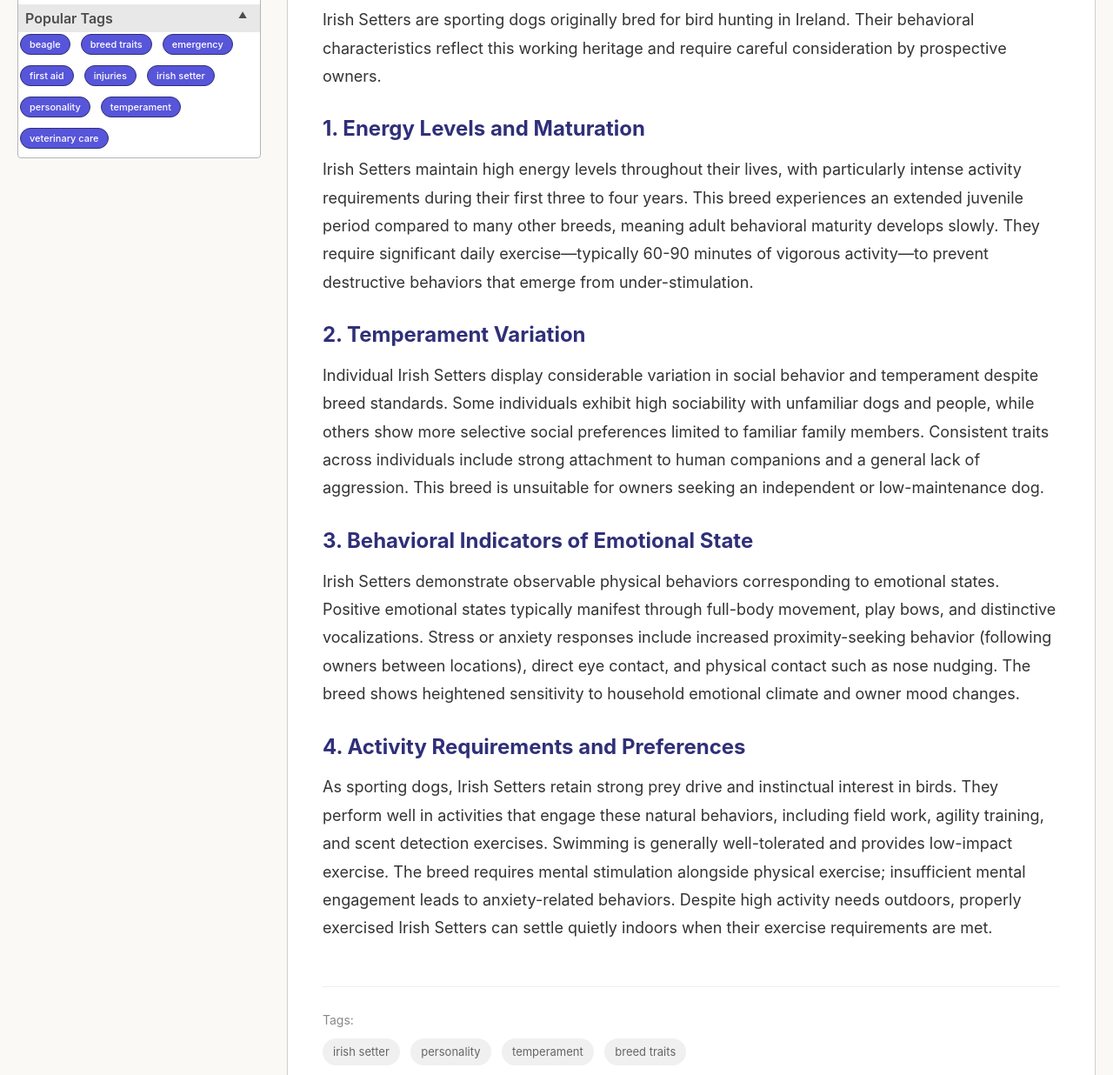
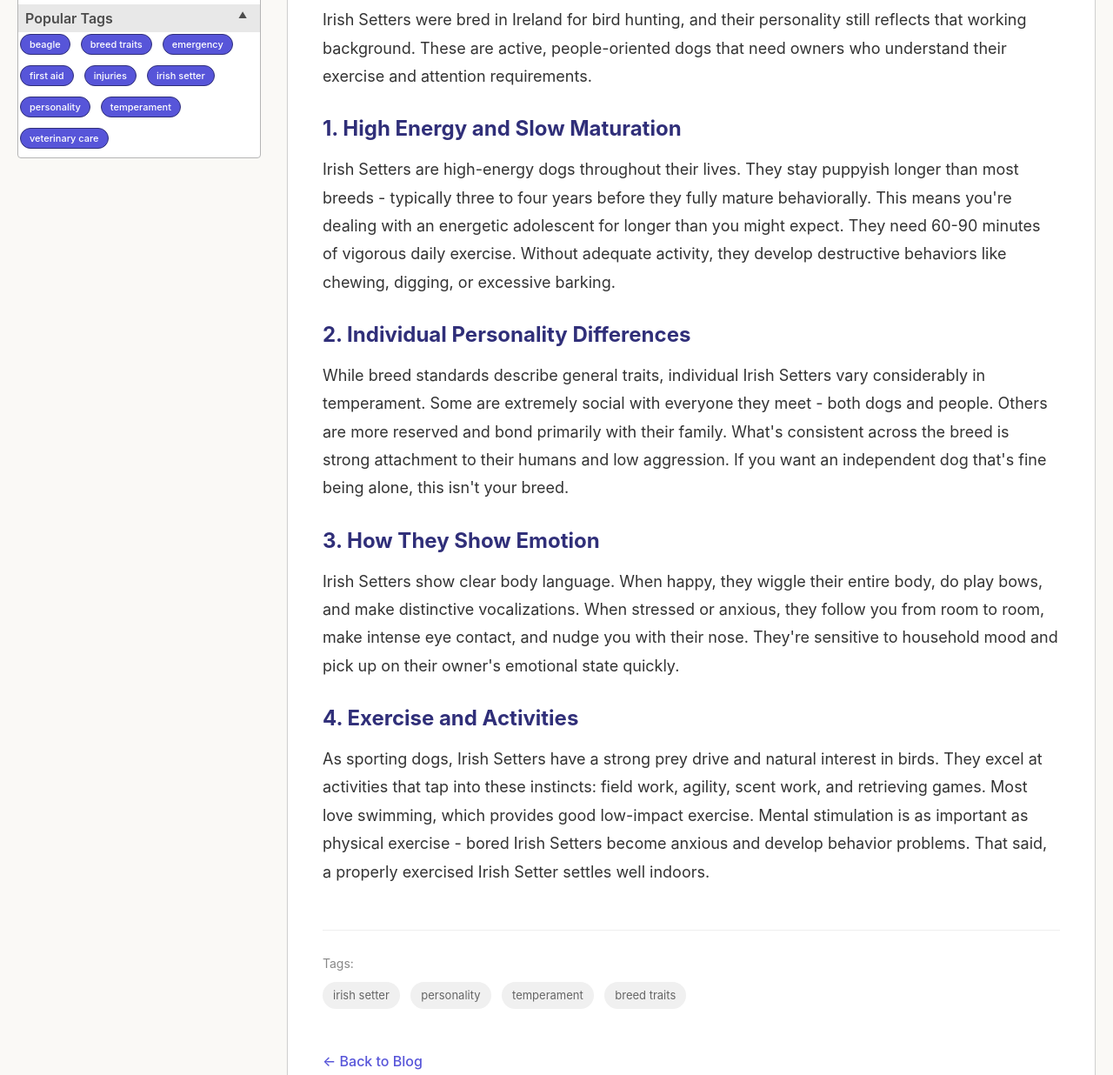
Before and after one commit to radergan/dog-breeds, a website: page blog/irish-setter-personality.html in a window 1280 px wide. Shown: the part 444-1680 px from the top of the page at 87% size. Drawn offline with nearby package versions, Linux system fonts and the light colour scheme.

Commit message:
Revise Irish Setter article to balanced, natural tone - informative without being clinical or cutesy

```diff
--- a/blog-posts.js
+++ b/blog-posts.js
@@ -19,7 +19,7 @@ const blogPosts = [
     "id": 2,
     "slug": "irish-setter-personality",
     "title": "The Irish Setter Personality: Understanding Your Redhead's Unique Temperament",
-    "excerpt": "Irish Setters exhibit distinct behavioral traits including high energy levels, variable temperament, clear emotional responses, and strong exercise requirements. Understanding these characteristics is essential for potential owners.",
+    "excerpt": "Irish Setters are high-energy sporting dogs with distinct personality traits. Their behavior reflects their hunting heritage, and understanding their temperament is crucial for anyone considering this breed.",
     "featuredImage": "",
     "publishedDate": "2026-05-19",
     "category": "Breeds",
--- a/blog/irish-setter-personality.html
+++ b/blog/irish-setter-personality.html
@@ -4,7 +4,7 @@
     <meta charset="UTF-8">
     <meta name="viewport" content="width=device-width, initial-scale=1.0">
     <title>The Irish Setter Personality: Understanding Your Redhead's Unique Temperament - Dog Breed Finder Blog</title>
-    <meta name="description" content="Irish Setters exhibit distinct behavioral traits including high energy levels, variable temperament, clear emotional responses, and strong exercise requirements. Understanding these characteristics is essential for potential owners.">
+    <meta name="description" content="Irish Setters are high-energy sporting dogs with distinct personality traits. Their behavior reflects their hunting heritage, and understanding their temperament is crucial for anyone considering this breed.">
     <link rel="stylesheet" href="https://unpkg.com/spectre.css/dist/spectre.min.css">
     <link rel="stylesheet" href="https://unpkg.com/spectre.css/dist/spectre-exp.min.css">
     <link rel="stylesheet" href="https://unpkg.com/spectre.css/dist/spectre-icons.min.css">
@@ -262,31 +262,31 @@
 
 
             <div class="blog-post-content">
-                <p>Irish Setters are sporting dogs originally bred for bird hunting in Ireland. Their behavioral characteristics reflect this working heritage and require careful consideration by prospective owners.</p>
+                <p>Irish Setters were bred in Ireland for bird hunting, and their personality still reflects that working background. These are active, people-oriented dogs that need owners who understand their exercise and attention requirements.</p>
 
 
 
-<h3>1. Energy Levels and Maturation</h3>
+<h3>1. High Energy and Slow Maturation</h3>
 
-<p>Irish Setters maintain high energy levels throughout their lives, with particularly intense activity requirements during their first three to four years. This breed experiences an extended juvenile period compared to many other breeds, meaning adult behavioral maturity develops slowly. They require significant daily exercise—typically 60-90 minutes of vigorous activity—to prevent destructive behaviors that emerge from under-stimulation.</p>
+<p>Irish Setters are high-energy dogs throughout their lives. They stay puppyish longer than most breeds - typically three to four years before they fully mature behaviorally. This means you're dealing with an energetic adolescent for longer than you might expect. They need 60-90 minutes of vigorous daily exercise. Without adequate activity, they develop destructive behaviors like chewing, digging, or excessive barking.</p>
 
 
 
-<h3>2. Temperament Variation</h3>
+<h3>2. Individual Personality Differences</h3>
 
-<p>Individual Irish Setters display considerable variation in social behavior and temperament despite breed standards. Some individuals exhibit high sociability with unfamiliar dogs and people, while others show more selective social preferences limited to familiar family members. Consistent traits across individuals include strong attachment to human companions and a general lack of aggression. This breed is unsuitable for owners seeking an independent or low-maintenance dog.</p>
+<p>While breed standards describe general traits, individual Irish Setters vary considerably in temperament. Some are extremely social with everyone they meet - both dogs and people. Others are more reserved and bond primarily with their family. What's consistent across the breed is strong attachment to their humans and low aggression. If you want an independent dog that's fine being alone, this isn't your breed.</p>
 
 
 
-<h3>3. Behavioral Indicators of Emotional State</h3>
+<h3>3. How They Show Emotion</h3>
 
-<p>Irish Setters demonstrate observable physical behaviors corresponding to emotional states. Positive emotional states typically manifest through full-body movement, play bows, and distinctive vocalizations. Stress or anxiety responses include increased proximity-seeking behavior (following owners between locations), direct eye contact, and physical contact such as nose nudging. The breed shows heightened sensitivity to household emotional climate and owner mood changes.</p>
+<p>Irish Setters show clear body language. When happy, they wiggle their entire body, do play bows, and make distinctive vocalizations. When stressed or anxious, they follow you from room to room, make intense eye contact, and nudge you with their nose. They're sensitive to household mood and pick up on their owner's emotional state quickly.</p>
 
 
 
-<h3>4. Activity Requirements and Preferences</h3>
+<h3>4. Exercise and Activities</h3>
 
-<p>As sporting dogs, Irish Setters retain strong prey drive and instinctual interest in birds. They perform well in activities that engage these natural behaviors, including field work, agility training, and scent detection exercises. Swimming is generally well-tolerated and provides low-impact exercise. The breed requires mental stimulation alongside physical exercise; insufficient mental engagement leads to anxiety-related behaviors. Despite high activity needs outdoors, properly exercised Irish Setters can settle quietly indoors when their exercise requirements are met.</p>
+<p>As sporting dogs, Irish Setters have a strong prey drive and natural interest in birds. They excel at activities that tap into these instincts: field work, agility, scent work, and retrieving games. Most love swimming, which provides good low-impact exercise. Mental stimulation is as important as physical exercise - bored Irish Setters become anxious and develop behavior problems. That said, a properly exercised Irish Setter settles well indoors.</p>
             </div>
 
             <div class="blog-post-tags">
```
